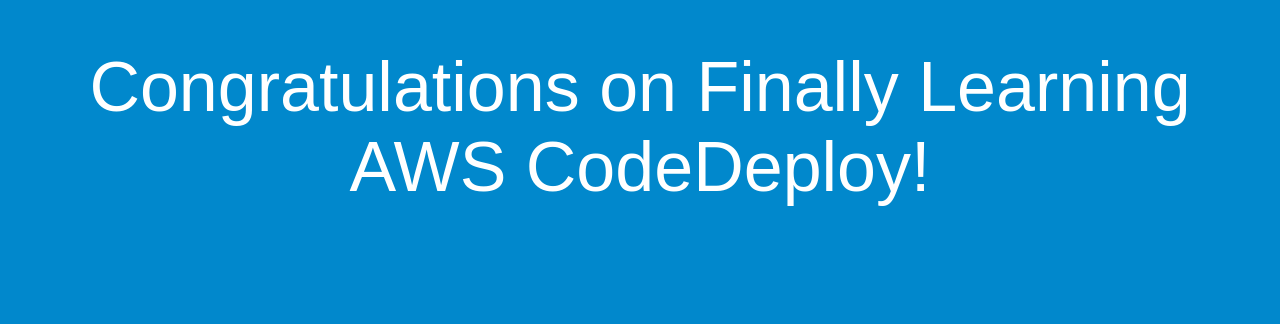
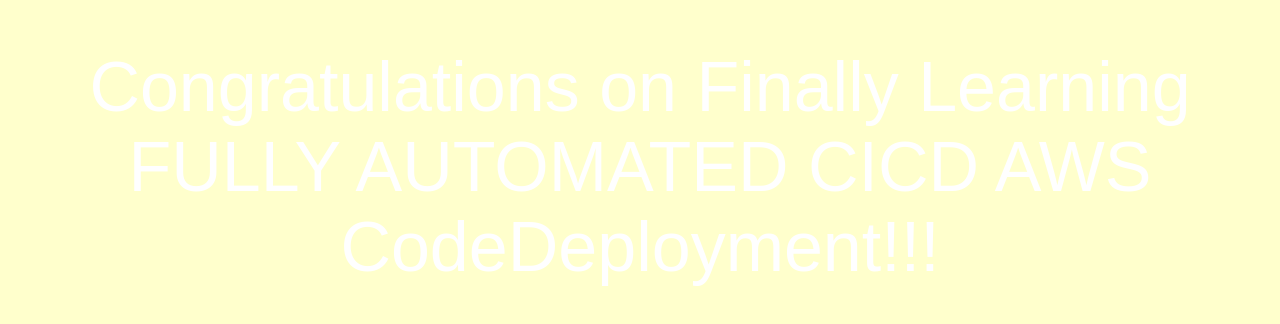
Before and after one commit to rooheburaq/caltechcicddemo, a plain HTML site: page index.html in a window 1280 px wide. Drawn offline with Linux system fonts and the light colour scheme.

Commit message:
Fully automated CICD Commit

```diff
--- a/index.html
+++ b/index.html
@@ -6,7 +6,7 @@
   <style>
     body {
       color: #ffffff;
-      background-color: #0188cc;
+      background-color: #ffffcc;
       font-family: Arial, sans-serif;
       font-size: 14px;
     }
@@ -26,7 +26,7 @@
 </head>
 <body>
   <div align="center">
-    <h1>Congratulations on Finally Learning AWS CodeDeploy!</h1>
+    <h1>Congratulations on Finally Learning FULLY AUTOMATED CICD AWS CodeDeployment!!!</h1>
   </div>
 </body>
 </html>
```
